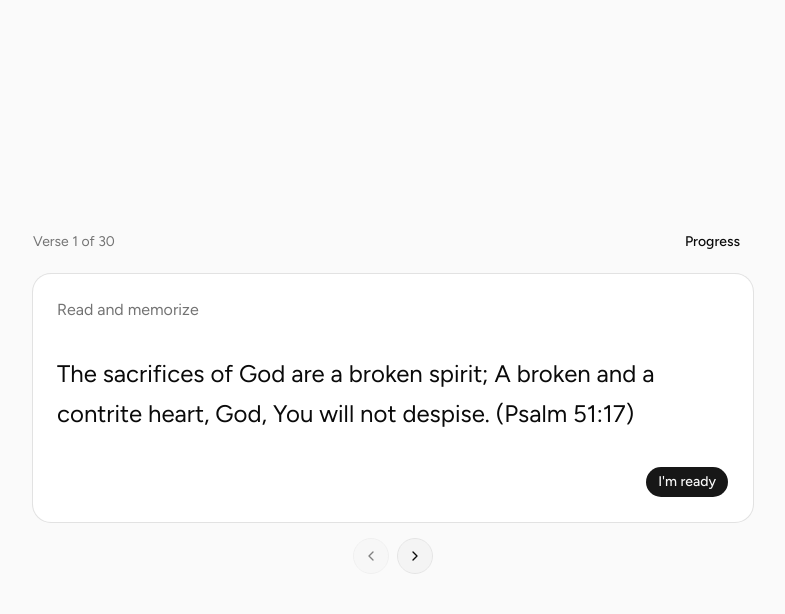
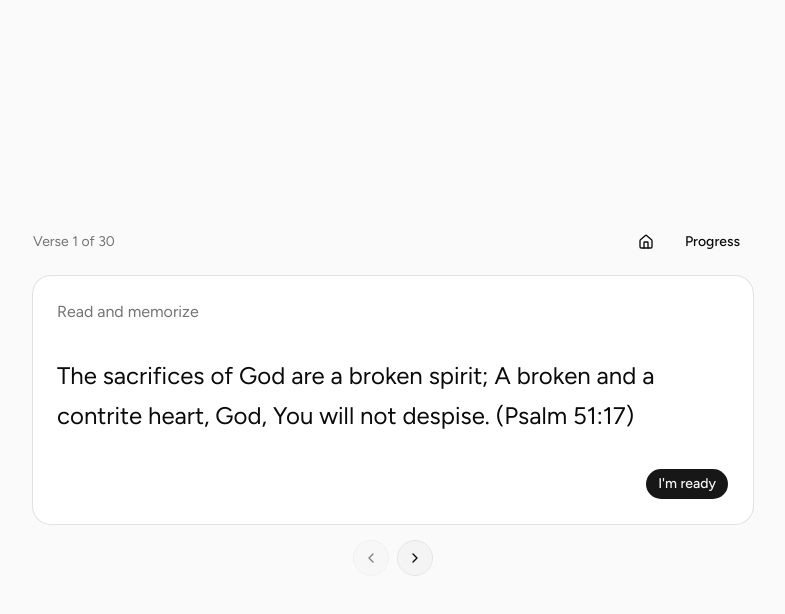
Before and after one commit to balebbae/versify, a Next.js app: page / in a window 1280 px wide. Both pictures are taken after a click on the button "Start". Shown: the top 614 px of the page, without its empty margins (247-1032 px from the left). Built offline with nearby package versions, Linux system fonts and the light colour scheme.

Commit message:
feat: add home icon left of progress in question view
Co-Authored-By: Caleb Bae <baecal000@gmail.com>

```diff
--- a/components/verse-game.tsx
+++ b/components/verse-game.tsx
@@ -2,7 +2,7 @@
 
 import { useRef, useEffect, useCallback } from "react";
 import Link from "next/link";
-import { ChevronLeft, ChevronRight } from "lucide-react";
+import { ChevronLeft, ChevronRight, Home } from "lucide-react";
 import { useVerseGame, type WordSlot } from "@/hooks/use-verse-game";
 import { verses } from "@/lib/verses";
 import { Card, CardContent } from "@/components/ui/card";
@@ -359,6 +359,11 @@ export function VerseGame() {
               {showVerseHint ? "Hide verse" : "Show verse"}
             </Button>
           )}
+          <Button variant="ghost" size="icon" aria-label="Home" asChild>
+            <Link href="/">
+              <Home />
+            </Link>
+          </Button>
           <ProgressDialog />
         </div>
       </div>
```
